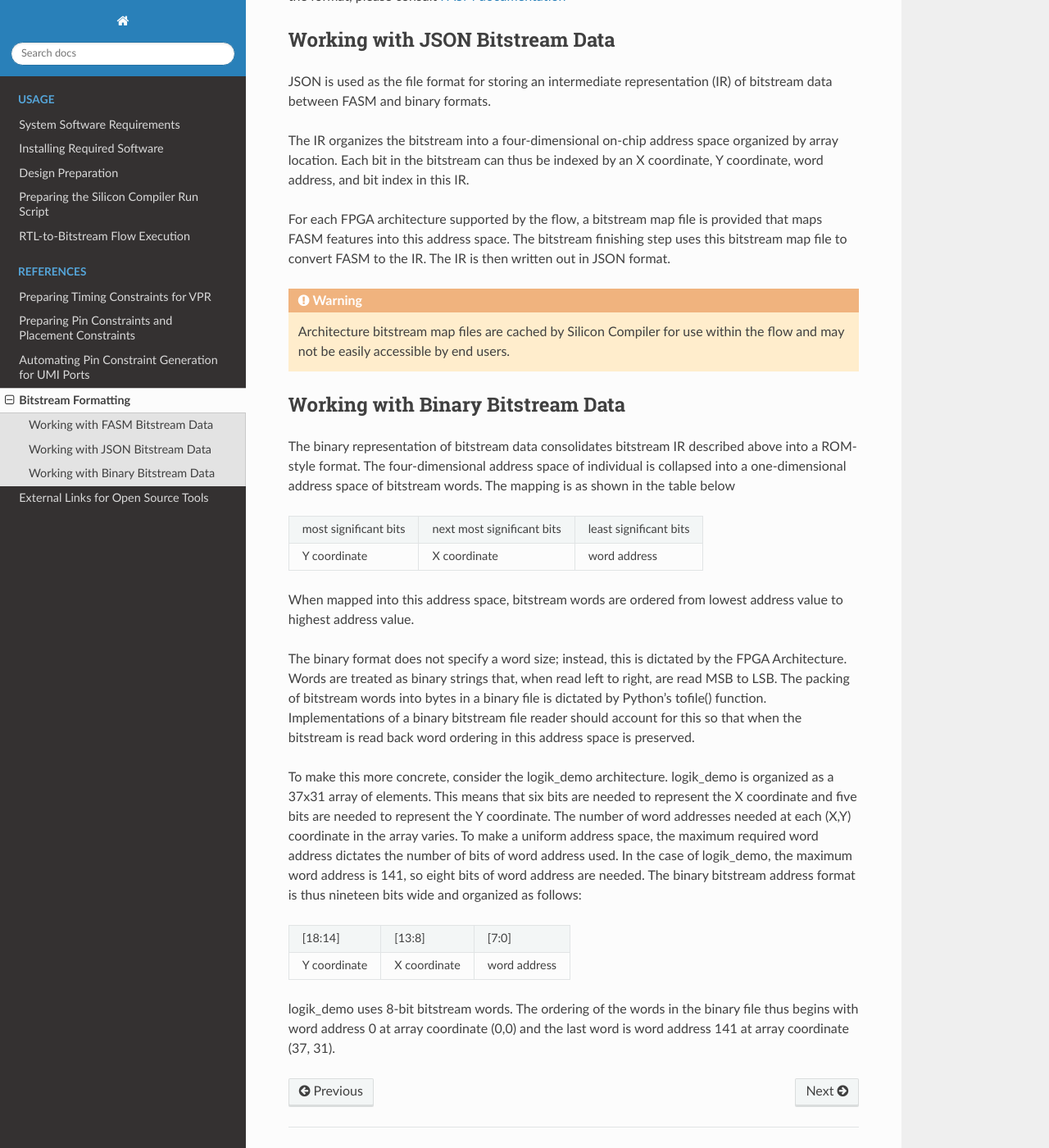
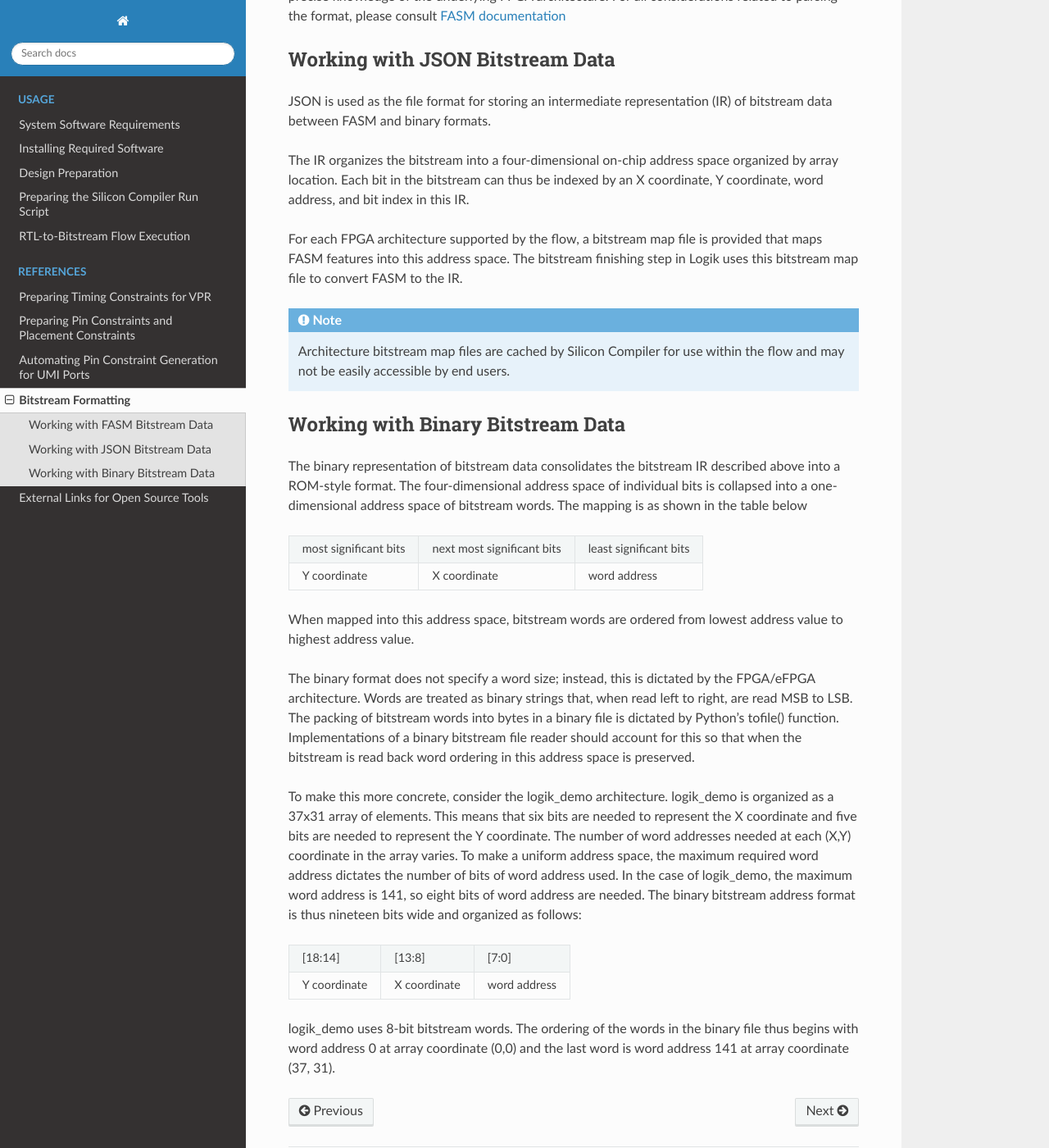
Before and after one commit to zeroasiccorp/logik, a Sphinx documentation site: the page built from docs/source/bitstream_format.rst, in a window 1280 px wide and 1400 px high, scrolled down 885 px. Shown: the whole window at 82% size. Built offline with Sphinx 7.4.7 and the Read the Docs theme 2.0.0, drawn with Linux system fonts in a browser that asks for light colours; some of the changed text lies outside the part shown.

Commit message:
Clean up language in bitstream formatting section

```diff
--- a/docs/source/bitstream_format.rst
+++ b/docs/source/bitstream_format.rst
@@ -4,14 +4,16 @@
 Bitstream data is generated in this flow in multiple formats:
 
 * `FASM <https://fasm.readthedocs.io/en/latest/>`_ is the bitstream format supported within the Verilog-to-Routing flow.  This format is a plain text, human-readable format originally developed for `F4PGA <https://f4pga.org/>`_ and its predecessor projects.  The genfasm step in this flow emits bitstreams in FASM format.
-* A JSON representation of the bitstream is generated to provide a convenient intermediate representation between the FASM-formatted bitstream and the final binary bitstream.  It is generally used for internal purposes only but can be used in addition to or instead of FASM to gain insight into the organization of configuration bits on chip.  See below for details on configuration bit organization.
+* A JSON intermediate representation of the bitstream is generated to provide a convenient intermediate representation between the FASM-formatted bitstream and the final binary bitstream.  It is generally used for internal purposes only.  See below for details on configuration bit organization.
 * A binary representation of the bitstream is generated for delivery of the bitstream to other applications.  Generation of this file is referred to in the flow as bitstream finishing.
 
 Understanding the details of bitstream formatting is typically necessary only for writing software drivers to perform bitstream loading for particular FPGA chips.
 
-.. warning::
+.. note::
 
-   As of this writing, the FPGA architecture supported in this flow is supplied for demonstration purposes and does not have an associated physical chip.  The following sections outline how bitstreams are organized for educational purposes only.
+   The logik_demo eFPGA architecture supported in this flow is supplied for demonstration purposes and is not available in physical chips.
+
+The following sections outline how bitstreams are organized in a general sense without specifying the bitstream format for a particular FPGA or eFPGA architecture.
 
 Working with FASM Bitstream Data
 --------------------------------
@@ -27,16 +29,16 @@
 
 The IR organizes the bitstream into a four-dimensional on-chip address space organized by array location.  Each bit in the bitstream can thus be indexed by an X coordinate, Y coordinate, word address, and bit index in this IR.
 
-For each FPGA architecture supported by the flow, a bitstream map file is provided that maps FASM features into this address space.  The bitstream finishing step uses this bitstream map file to convert FASM to the IR.  The IR is then written out in JSON format.
+For each FPGA architecture supported by the flow, a bitstream map file is provided that maps FASM features into this address space.  The bitstream finishing step in Logik uses this bitstream map file to convert FASM to the IR.
 
-.. warning::
+.. note::
 
    Architecture bitstream map files are cached by Silicon Compiler for use within the flow and may not be easily accessible by end users.
 
 Working with Binary Bitstream Data
 ----------------------------------
 
-The binary representation of bitstream data consolidates bitstream IR described above into a ROM-style format.  The four-dimensional address space of individual is collapsed into a one-dimensional address space of bitstream words.  The mapping is as shown in the table below
+The binary representation of bitstream data consolidates the bitstream IR described above into a ROM-style format.  The four-dimensional address space of individual bits is collapsed into a one-dimensional address space of bitstream words.  The mapping is as shown in the table below
 
 +-------------------------+------------------------------+------------------------+
 | most significant bits   | next most significant bits   | least significant bits |
@@ -46,7 +48,7 @@
 
 When mapped into this address space, bitstream words are ordered from lowest address value to highest address value.
 
-The binary format does not specify a word size; instead, this is dictated by the FPGA Architecture.  Words are treated as binary strings that, when read left to right, are read MSB to LSB.  The packing of bitstream words into bytes in a binary file is dictated by Python's tofile() function.  Implementations of a binary bitstream file reader should account for this so that when the bitstream is read back word ordering in this address space is preserved.
+The binary format does not specify a word size; instead, this is dictated by the FPGA/eFPGA architecture.  Words are treated as binary strings that, when read left to right, are read MSB to LSB.  The packing of bitstream words into bytes in a binary file is dictated by Python's tofile() function.  Implementations of a binary bitstream file reader should account for this so that when the bitstream is read back word ordering in this address space is preserved.
 
 To make this more concrete, consider the logik_demo architecture.  logik_demo is organized as a 37x31 array of elements.  This means that six bits are needed to represent the X coordinate and five bits are needed to represent the Y coordinate.  The number of word addresses needed at each (X,Y) coordinate in the array varies.  To make a uniform address space, the maximum required word address dictates the number of bits of word address used.  In the case of logik_demo, the maximum word address is 141, so eight bits of word address are needed.  The binary bitstream address format is thus nineteen bits wide and organized as follows:
 
```
